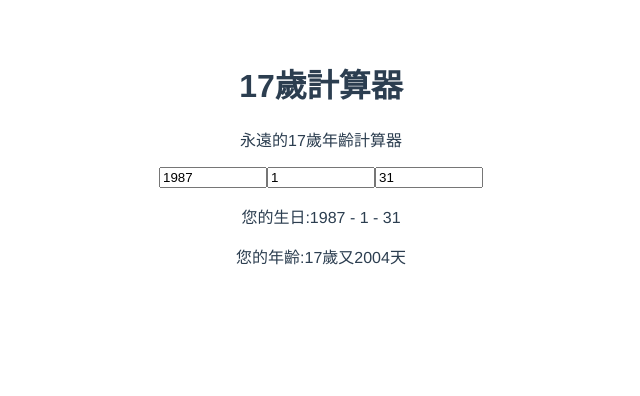
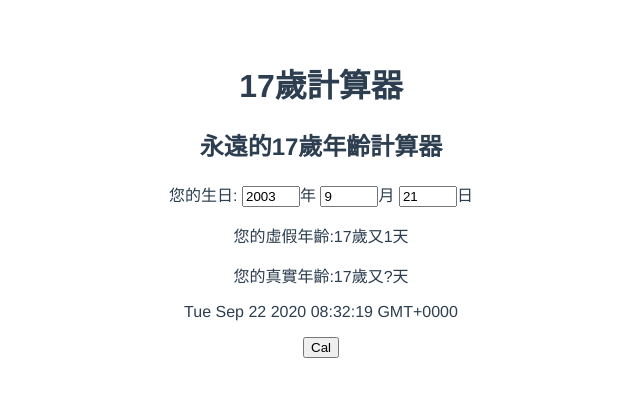
Before and after one commit to shangjuc/real_age_calculator, a Vue app: page / in a window 1280 px wide. Shown: the top 396 px of the page, without its empty margins (319-959 px from the left). Built offline with nearby package versions, Linux system fonts and the light colour scheme.

Commit message:
Fix real_dd function

```diff
--- a/package.json
+++ b/package.json
@@ -9,7 +9,9 @@
   },
   "dependencies": {
     "core-js": "^3.6.5",
-    "vue": "^2.6.11"
+    "moment": "^2.29.0",
+    "vue": "^2.6.11",
+    "vue-moment": "^4.1.0"
   },
   "devDependencies": {
     "@vue/cli-plugin-babel": "~4.5.0",
--- a/src/components/SevenTeen.vue
+++ b/src/components/SevenTeen.vue
@@ -1,38 +1,71 @@
 <template>
   <div id="cal">
     <h1>{{ msg }}</h1>
-    <p>永遠的17歲年齡計算器</p>
-    <input type="number" v-model="birth_yy">
-    <input type="number" v-model="birth_mm">
-    <input type="number" v-model="birth_dd">
-    <p>您的生日:{{birth_yy}} - {{birth_mm}} - {{birth_dd}}</p>
-    <p>您的年齡:{{user_years_old_yy}}歲又{{user_years_old_dd}}天</p>
+    <h2>永遠的17歲年齡計算器</h2>
+
+    <p>您的生日:
+      <input type="number" v-model="birth_yy" max="2020" min="1920" v-on:click="cal_real_dd()">年
+      <input type="number" v-model="birth_mm" max="12" min="1" v-on:click="cal_real_dd()">月
+      <input type="number" v-model="birth_dd" max="31" min="1" v-on:click="cal_real_dd()">日
+    </p>
+
+    <p>您的虛假年齡:{{fake_yy}}歲又{{fake_dd}}天</p>
+    <p>您的真實年齡:17歲又{{real_dd}}天</p>
+
+    <p>{{real_today}}</p>
+    <button v-on:click="cal_real_dd()">Cal</button>
   </div>
 </template>
 
 <script>
+import moment from "moment";
 export default {
   props: {
     msg: String,
   },
   data: function(){
     return {
-      birth_yy: 1987,
-      birth_mm: 1,
-      birth_dd: 31,
-      user_years_old_yy: 17,
+      birth_yy: 2003,
+      birth_mm: 9,
+      birth_dd: 21,
+      // fake_yy: '?',
+      // fake_dd: '?',
+      real_dd: '?'
     }
   },
   methods: {
-    cal_years: function() {
-
+    cal_real_dd: function() {
+      let today = moment();
+      let endday = moment((Number(this.birth_yy) + 17)+'-'+this.birth_mm+'-'+this.birth_dd);
+      // if((Number(this.birth_mm)*100 + Number(this.birth_dd)*1) > (Number(moment().format('M'))*100+Number(moment().format('D')*1 ))){
+      //   endday = moment((Number(this.birth_yy) + 17)+'-'+this.birth_mm+'-'+this.birth_dd);
+      // }
+      this.real_dd = Math.floor((today-endday)/86400000);
     }
   },
   computed: {
-    user_years_old_dd: function () {
-      let dd = Number(this.birth_yy) + 17;
-
-      return dd
+    jjj: function(){
+        if((Number(this.birth_mm)*100 + Number(this.birth_dd)*1) > (Number(moment().format('M'))*100+Number(moment().format('D')*1 ))){
+          return true
+        } else {
+          return false
+        }
+    },
+    fake_yy: function () {
+      let yy = 2020 - Number(this.birth_yy);
+      if(this.jjj){
+        yy = 2020 - Number(this.birth_yy) - 1;
+      }
+      return yy
+    },
+    fake_dd: function() {
+      let today = moment();
+      let endday = moment((Number(this.birth_yy)+this.fake_yy)+'-'+this.birth_mm+'-'+this.birth_dd);
+      let dd = Math.floor((today-endday)/86400000);
+      return dd;
+    },
+    real_today: function(){
+      return (moment());
     }
   }
 }
@@ -43,7 +76,7 @@ export default {
 <!-- Add "scoped" attribute to limit CSS to this component only -->
 <style scoped lang="scss">
 input[type=number]{
-  width: 100px;
+  width: 50px;
 }
 
 </style>
--- a/src/main.js
+++ b/src/main.js
@@ -1,6 +1,7 @@
 import Vue from 'vue'
 import App from './App.vue'
 
+// Vue.use(require('vue-moment'));
 Vue.config.productionTip = false
 
 new Vue({
```
Also changed, not shown: 1 other file (tests, documents, lock files or other folders).
